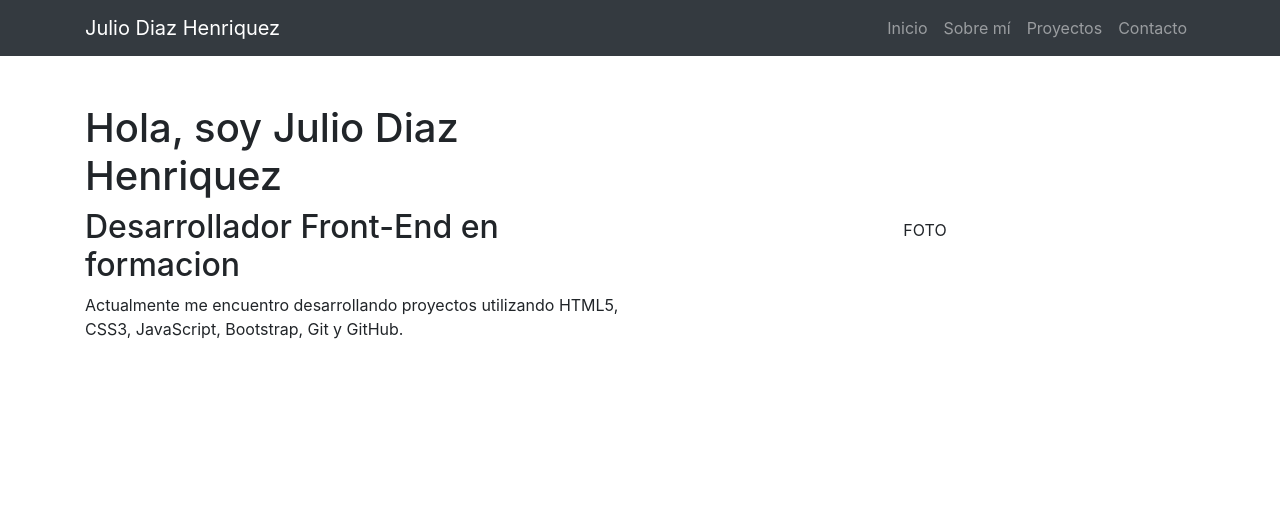
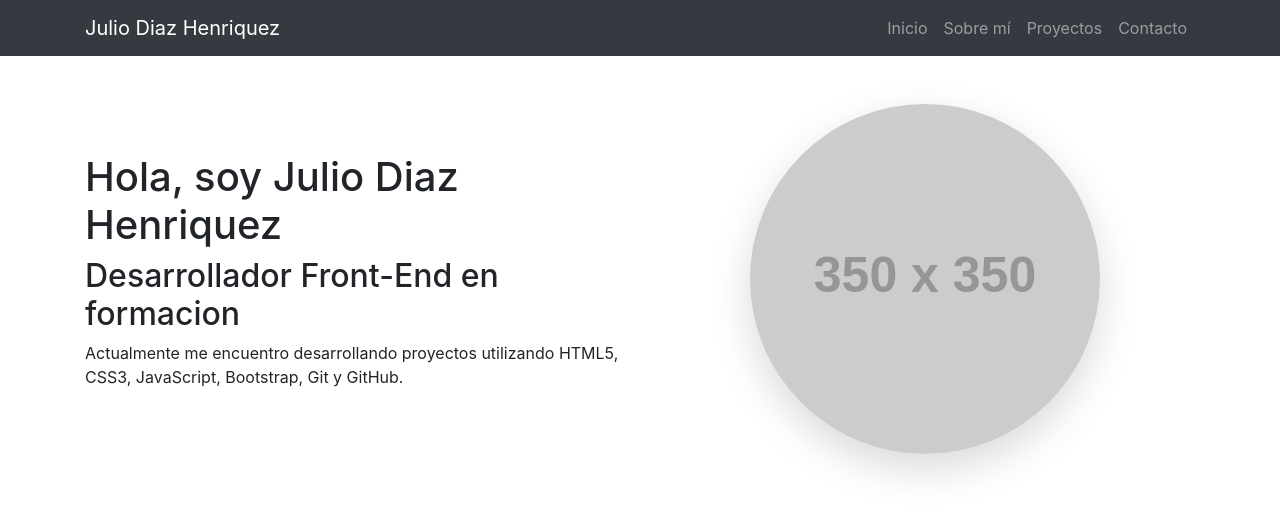
Before and after one commit to Rumedan/MI-PORTAFOLIO, a plain HTML site: page index.html in a window 1280 px wide. Drawn offline with nearby package versions, Linux system fonts and the light colour scheme; placeholder pictures from the web are drawn by us.

Commit message:
style: add hero image shadow

```diff
--- a/css/styles.css
+++ b/css/styles.css
@@ -0,0 +1,4 @@
+#inicio img {
+    box-shadow:0 15px 40px rgba(0,0,0,.15);
+
+}
--- a/index.html
+++ b/index.html
@@ -1,8 +1,9 @@
 <!DOCTYPE html>
 <html lang="en">
 <head>
-  <link rel="stylesheet" href="https://cdn.jsdelivr.net/npm/bootstrap@4.6.2/dist/css/bootstrap.min.css">
-  <meta charset="UTF-8">
+   <link rel="stylesheet" href="https://cdn.jsdelivr.net/npm/bootstrap@4.6.2/dist/css/bootstrap.min.css">
+  <link rel="stylesheet" href="./css/styles.css">
+   <meta charset="UTF-8">
   <meta name="viewport" content="width=device-width, initial-scale=1.0">
   <title>Mi Portafolio</title>
 </head>
@@ -74,7 +75,7 @@
     </p>
   </div>
       <div class="col-md-6 text-center">
-        FOTO
+        <img src="https://via.placeholder.com/350" alt="foto profesional de perfil" class="img-fluid rounded-circle">
       </div>
     </div>
 
```
